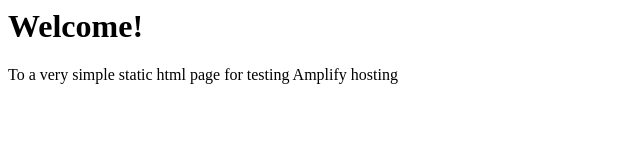
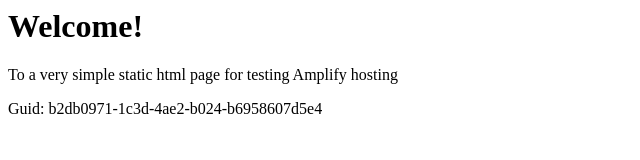
Before and after one commit to aws-aemilia-bom/Github-PR-Commit-Integration-Test-DoNotTouch-GitHubAutoBuildCanaryTest-v1-preprod-ap-south-1, a website: page src/index.html in a window 1280 px wide. Shown: the whole page, without its empty margins (0-640 px from the left). Drawn offline with Linux system fonts and the light colour scheme.

Commit message:
commit from integ tests

```diff
--- a/src/index.html
+++ b/src/index.html
@@ -1,3 +1,5 @@
+
+
 <html lang="en">
 
 <head>
@@ -10,6 +12,6 @@
 <body>
     <h1>Welcome!</h1>
     <p>To a very simple static html page for testing Amplify hosting</p>
-</body>
+    <p>Guid: b2db0971-1c3d-4ae2-b024-b6958607d5e4</p></body>
 
 </html>
```
